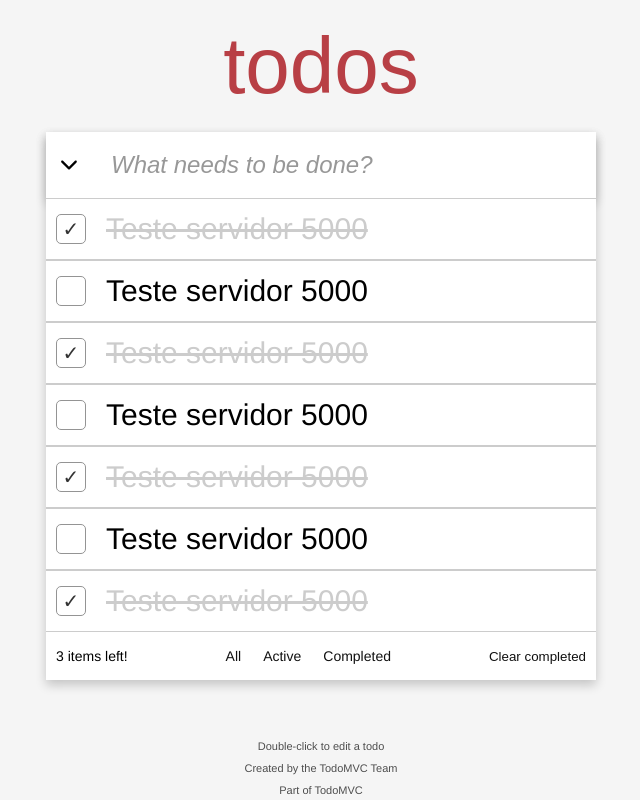
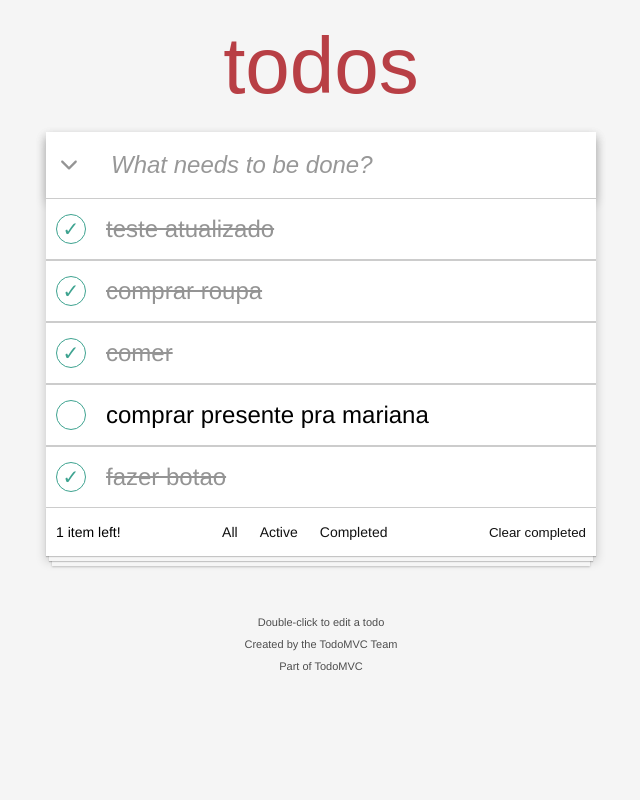
Before and after one commit to EnkiGroup/DesafioReactFrontendJunior2024, a React (Create React App) app: page / in a window 1280 px wide. Shown: the whole page, without its empty margins (319-959 px from the left). Built offline with nearby package versions, Linux system fonts and the light colour scheme; data requests are answered from the project's data file.

Commit message:
update styles e fucionalidades

```diff
--- a/db.json
+++ b/db.json
@@ -1,38 +1,28 @@
 {
   "todos": [
     {
-      "id": "c096",
-      "title": "Teste servidor 5000",
+      "id": "a61a",
+      "title": "teste atualizado",
       "isDone": true
     },
     {
-      "id": "1a1e",
-      "title": "Teste servidor 5000",
+      "id": "222b",
+      "title": "comprar roupa",
+      "isDone": true
+    },
+    {
+      "id": "f3b6",
+      "title": "comer",
+      "isDone": true
+    },
+    {
+      "id": "711a",
+      "title": "comprar presente pra mariana",
       "isDone": false
     },
     {
-      "id": "8680",
-      "title": "Teste servidor 5000",
-      "isDone": true
-    },
-    {
-      "id": "37f7",
-      "title": "Teste servidor 5000",
-      "isDone": false
-    },
-    {
-      "id": "e77d",
-      "title": "Teste servidor 5000",
-      "isDone": true
-    },
-    {
-      "id": "c889",
-      "title": "Teste servidor 5000",
-      "isDone": false
-    },
-    {
-      "id": "b825",
-      "title": "Teste servidor 5000",
+      "id": "ecc7",
+      "title": "fazer botao",
       "isDone": true
     }
   ]
--- /dev/null
+++ b/src/Components/Footer/Footer-info.tsx
@@ -0,0 +1,14 @@
+import '../../app.css';
+
+function FooterInfo() {
+    return (
+        <div className="rodape">
+            <p>Double-click to edit a todo</p>
+            <p>Created by the TodoMVC Team</p>
+            <p>Part of TodoMVC</p>
+        </div>
+    )
+
+}
+
+export default FooterInfo;
--- a/src/Components/Footer/Footer.css
+++ b/src/Components/Footer/Footer.css
@@ -4,6 +4,8 @@
     align-items: center;
     padding: 10px;
     background-color: white;
+    box-shadow: 0 1px 1px rgba(0, 0, 0, .2), 0 8px 0 -3px #f6f6f6, 0 9px 1px -3px rgba(0, 0, 0, .2),
+                0 16px 0 -6px #f6f6f6, 0 17px 2px -6px rgba(0, 0, 0, .2);
   }
 
   .footer-left {
@@ -40,6 +42,3 @@
   .clear-completed-btn:hover{
     text-decoration: underline;
   }
-
-  .footer-container {
-  }
--- a/src/Components/Input/Input.css
+++ b/src/Components/Input/Input.css
@@ -47,6 +47,7 @@
     border: none;
     outline: none;
     background-color: white;
+    color: #949494
   }
 
   .label {
--- a/src/Components/Input/Input.tsx
+++ b/src/Components/Input/Input.tsx
@@ -23,7 +23,6 @@ const Input: React.FC = () => {
 
   const handleInput = async (event: KeyboardEvent<HTMLInputElement>) => {
     if (event.key === "Enter") {
-      event.preventDefault();
       if (inputItem.trim() === "") return;
 
       try {
--- a/src/Components/Tarefa/Tarefa.tsx
+++ b/src/Components/Tarefa/Tarefa.tsx
@@ -43,13 +43,16 @@ const Tarefa: React.FC<TodosProps> = (props) => {
     }
   };
 
+  const handleUpdateTodo = (updatedTodo: TodoInterface) => {
+    setTodos(prevTodos =>
+      prevTodos.map(todo => (todo.id === updatedTodo.id ? updatedTodo : todo))
+    );
+  };
+
   const clearCompleted = async () => {
     try {
-
       const completedTodos = todos.filter(todo => todo.isDone);
-
       await Promise.all(completedTodos.map(todo => axios.delete(`http://localhost:5000/todos/${todo.id}`)));
-
       setTodos(prevTodos => prevTodos.filter(todo => !todo.isDone));
     } catch (error) {
       console.error("Error clearing completed todos:", error);
@@ -66,15 +69,13 @@ const Tarefa: React.FC<TodosProps> = (props) => {
 
   const incompleteTodosCount = todos.filter((todo) => !todo.isDone).length;
 
-  if (isLoading)
-    return <div className="load">Loading...</div>;
-  if (isError)
-    return <div className="load">Error</div>;
+  if (isLoading) return <div className="load">Loading...</div>;
+  if (isError) return <div className="load">Error</div>;
 
   return (
     <div>
       {filteredTodos.map((todo) => (
-        <Item key={todo.id} todo={todo} onDelete={handleDeleteTodo} />
+        <Item key={todo.id} todo={todo} onDelete={handleDeleteTodo} onUpdate={handleUpdateTodo} />
       ))}
       {todos.length > 0 && <Footer contaItem={incompleteTodosCount} clearCompleted={clearCompleted} />}
     </div>
--- a/src/Components/item/Item.css
+++ b/src/Components/item/Item.css
@@ -14,7 +14,7 @@
     align-items: center;
     flex-grow: 1;
     height: 40px;
-    font-size: 30px;
+    font-size: 24px;
   }
 
   .input-select {
@@ -26,9 +26,10 @@
     -moz-appearance: none;
     appearance: none;
     outline: none;
-    border: 1px solid #949494;
-    border-radius: 5px;
+    border: 1px solid #3EA390;
+    border-radius: 1px;
     cursor: pointer;
+    border-radius: 50%;
   }
 
   .input-select::after {
@@ -39,7 +40,7 @@
     left: 50%;
     transform: translate(-50%, -50%);
     font-size: 20px;
-    color: #333;
+    color: #3EA390;
     opacity: 0;
   }
 
@@ -70,5 +71,17 @@
 
   .todo-completed {
     text-decoration: line-through;
-    color: #ccc;
+    color: #949494;
   }
+
+  .edit-input{
+    flex-grow: 1;
+    padding: 0 1.25rem;
+    font-family: Arial, Helvetica, sans-serif;
+    font-size: 24px;
+    font-weight: 300;
+    outline: none;
+    font-weight: 100;
+    color: black;
+    border: none;
+  }
--- a/src/Components/item/Item.tsx
+++ b/src/Components/item/Item.tsx
@@ -1,4 +1,4 @@
-import React, { useState } from "react";
+import React, { useState, KeyboardEvent } from "react";
 import InterfaceTodo from "../../Interface/InterfaceTodo";
 import axios from "axios";
 import "./Item.css";
@@ -6,10 +6,13 @@ import "./Item.css";
 interface TaskProps {
   todo: InterfaceTodo;
   onDelete: (id: number) => void;
+  onUpdate: (todo: InterfaceTodo) => void;
 }
 
-const Item: React.FC<TaskProps> = ({ todo, onDelete }) => {
+const Item: React.FC<TaskProps> = ({ todo, onDelete, onUpdate }) => {
   const [upTodo, setUpTodo] = useState<InterfaceTodo>(todo);
+  const [isEditing, setIsEditing] = useState(false);
+  const [editTitle, setEditTitle] = useState(todo.title);
 
   const handleCheckClicked = async () => {
     try {
@@ -19,6 +22,7 @@ const Item: React.FC<TaskProps> = ({ todo, onDelete }) => {
         updatedTodo
       );
       setUpTodo(updatedTodo);
+      onUpdate(updatedTodo);
     } catch (error) {
       console.error("Error updating todo:", error);
     }
@@ -33,8 +37,34 @@ const Item: React.FC<TaskProps> = ({ todo, onDelete }) => {
     }
   };
 
+  const handleDoubleClick = () => {
+    setIsEditing(true);
+  };
+
+  const handleEditChange = (e: React.ChangeEvent<HTMLInputElement>) => {
+    setEditTitle(e.target.value);
+  };
+
+  const handleEditKeyDown = async (e: KeyboardEvent<HTMLInputElement>) => {
+    if (e.key === "Enter") {
+      try {
+        const updatedTodo = { ...upTodo, title: editTitle };
+        await axios.put(`http://localhost:5000/todos/${updatedTodo.id}`, updatedTodo);
+        setUpTodo(updatedTodo);
+        setIsEditing(false);
+        onUpdate(updatedTodo);
+      } catch (error) {
+        console.error("Error updating todo:", error);
+      }
+    }
+  };
+
+  const handleBlur = () => {
+    setIsEditing(false);
+  };
+
   return (
-    <div className="container-item">
+    <div className="container-item" onDoubleClick={handleDoubleClick}>
       <div className="content-item">
         <input
           className="input-select"
@@ -42,9 +72,21 @@ const Item: React.FC<TaskProps> = ({ todo, onDelete }) => {
           checked={upTodo.isDone}
           onChange={handleCheckClicked}
         />
-        <span className={upTodo.isDone ? "todo-completed todo-title" : "todo-title"}>
-          {todo.title}
-        </span>
+        {isEditing ? (
+          <input
+            className="edit-input"
+            type="text"
+            value={editTitle}
+            onChange={handleEditChange}
+            onKeyDown={handleEditKeyDown}
+            onBlur={handleBlur}
+            autoFocus
+          />
+        ) : (
+          <span className={upTodo.isDone ? "todo-completed todo-title" : "todo-title"}>
+            {upTodo.title}
+          </span>
+        )}
       </div>
       <button
         onClick={handleDeleteClicked}
--- a/src/app.tsx
+++ b/src/app.tsx
@@ -3,6 +3,7 @@ import "./app.css";
 import Header from "./Components/Header/Header";
 import Input from "./Components/Input/Input";
 import Tarefa from "./Components/Tarefa/Tarefa";
+import FooterInfo from "./Components/Footer/Footer-info";
 
 function App() {
   return (
@@ -18,11 +19,7 @@ function App() {
           </Routes>
         </div>
       </div>
-      <div className="rodape">
-     <p>Double-click to edit a todo</p>
-     <p>Created by the TodoMVC Team</p>
-     <p>Part of TodoMVC</p>
-      </div>
+      <FooterInfo/>
     </BrowserRouter>
   );
 }
```
